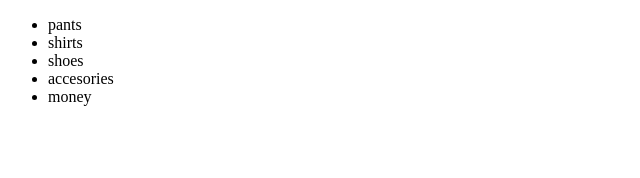
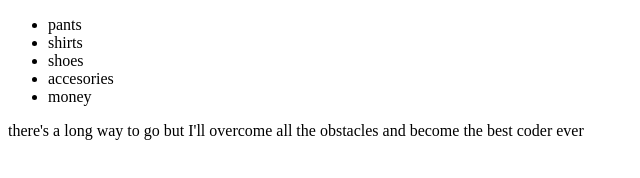
Before and after one commit to GalbertOneil/tutorial-, a plain HTML site: page index.html in a window 1280 px wide. Shown: the whole page, without its empty margins (0-640 px from the left). Drawn offline with Linux system fonts and the light colour scheme.

Commit message:
added parragraph index.html

```diff
--- a/index.html
+++ b/index.html
@@ -12,6 +12,11 @@
 		<li>shoes</li>
 		<li>accesories</li>
 		<li>money</li>
+	</ul>
+
+	<p>
+		there's a long way to go but I'll overcome all the obstacles and become the best coder ever
+	</p>
 
 </body>
 
```
